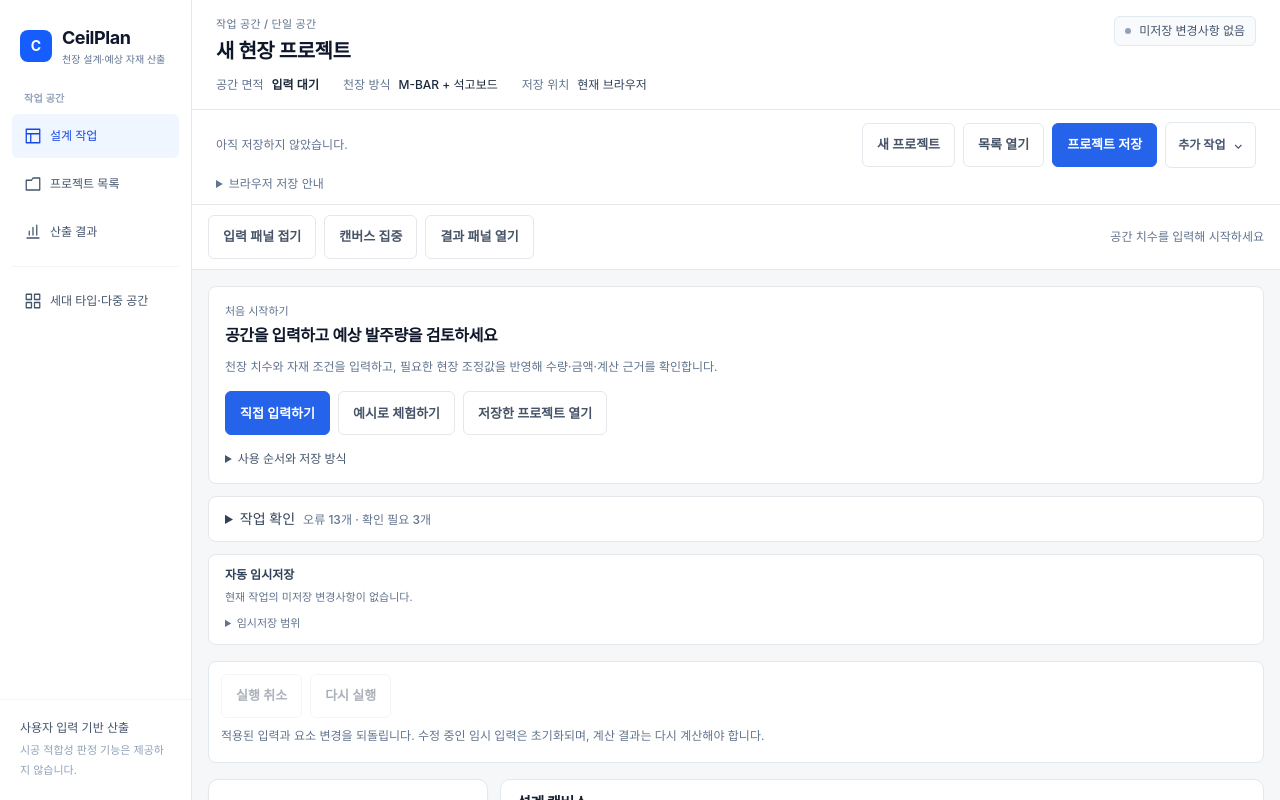
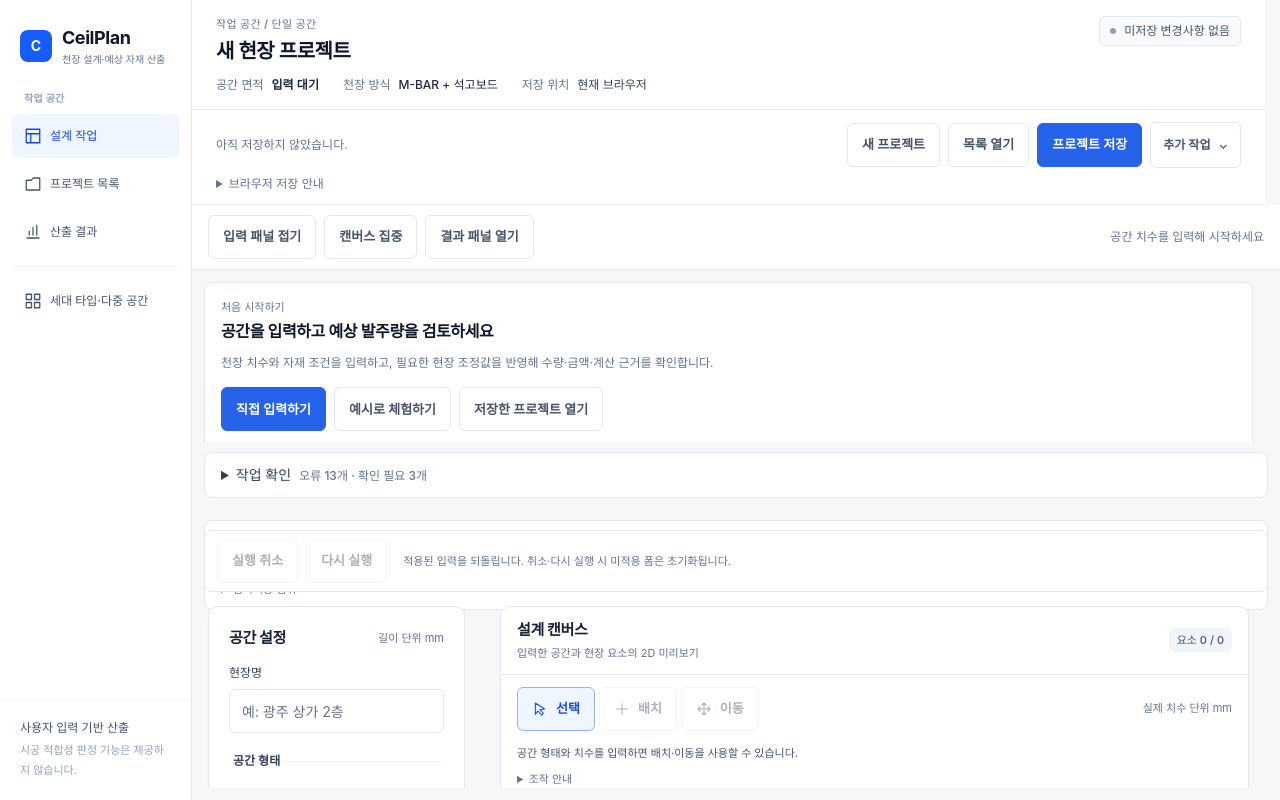
Before and after one commit to dhwmgl12-ux/ceilplan, a Next.js app: page / in a window 1280 px wide. Shown: the top 800 px of the page. Built offline with nearby package versions, Linux system fonts and the light colour scheme.

Commit message:
refactor: 작업 화면 골격과 패널 내부 스크롤 구성

```diff
--- a/app/globals.css
+++ b/app/globals.css
@@ -534,6 +534,154 @@ summary {
   }
 }
 
+/* 작업 화면 골격 */
+.cp-shell {
+  display: grid;
+  grid-template-columns: minmax(0, 1fr);
+  grid-template-rows: auto auto minmax(0, 1fr) auto;
+  min-width: 0;
+  min-height: 100dvh;
+  background: var(--cp-bg);
+}
+
+.cp-shell-header {
+  min-width: 0;
+}
+
+.cp-shell-main {
+  display: grid;
+  grid-template-columns: minmax(0, 1fr);
+  grid-template-rows: auto auto minmax(0, 1fr);
+  align-content: start;
+  gap: 10px;
+
+  min-width: 0;
+  min-height: 0;
+  padding: 12px;
+}
+
+.cp-shell-notices {
+  min-width: 0;
+}
+
+.cp-shell-notices > :last-child {
+  margin-bottom: 0;
+}
+
+.cp-shell-history {
+  display: flex;
+  flex-wrap: wrap;
+  align-items: center;
+  gap: 8px 16px;
+
+  min-width: 0;
+  padding: 8px 12px;
+
+  border: 1px solid var(--cp-border);
+  border-radius: var(--cp-radius-md);
+  background: var(--cp-surface);
+}
+
+.cp-shell-workspace {
+  min-width: 0;
+  min-height: 0;
+}
+
+.cp-shell-pane {
+  min-width: 0;
+  min-height: 0;
+}
+
+.cp-shell-status {
+  display: flex;
+  flex-wrap: wrap;
+  align-items: center;
+  justify-content: space-between;
+  gap: 8px 16px;
+
+  min-width: 0;
+  padding: 8px 16px;
+
+  border-top: 1px solid var(--cp-border);
+  background: var(--cp-surface);
+}
+
+/* 데스크톱에서는 작업 화면을 창 높이 안에 배치 */
+@media (min-width: 1280px) {
+  .cp-shell {
+    height: 100dvh;
+    min-height: 0;
+    overflow: hidden;
+  }
+
+  /*
+ * 다중 공간 관리 화면은 기존처럼 페이지 스크롤을 사용합니다.
+ * 내부의 선택 공간 편집기에만 높이를 지정합니다.
+ */
+  .cp-shell[data-embedded="true"] {
+    height: min(900px, 100dvh);
+  }
+
+  .cp-shell-header {
+    max-height: 32dvh;
+    overflow-y: auto;
+    scrollbar-gutter: stable;
+  }
+
+  .cp-shell > .cp-workspace-toolbar {
+    position: static;
+  }
+
+  .cp-shell-main {
+    overflow: hidden;
+  }
+
+  .cp-shell-notices {
+    max-height: min(20dvh, 160px);
+    overflow-y: auto;
+    scrollbar-gutter: stable;
+  }
+
+  .cp-shell-workspace {
+    height: 100%;
+    align-items: stretch;
+    overflow: hidden;
+  }
+
+  .cp-shell-workspace > .cp-shell-pane {
+    height: 100%;
+    overflow-y: auto;
+    scrollbar-gutter: stable;
+    padding: 4px;
+    scroll-margin-top: 12px;
+  }
+
+  .cp-shell-workspace > .cp-workspace-preview {
+    position: static;
+  }
+}
+
+/* 작은 화면에서는 페이지 스크롤과 기존 패널 전환을 사용 */
+@media (width < 1280px) {
+  .cp-shell,
+  .cp-shell[data-embedded="true"] {
+    height: auto;
+  }
+
+  .cp-shell-main {
+    display: block;
+  }
+
+  .cp-shell-notices,
+  .cp-shell-history {
+    margin-bottom: 12px;
+  }
+
+  .cp-shell-status {
+    padding-bottom: max(8px, env(safe-area-inset-bottom));
+  }
+}
+
 /* 발주용 보기 화면 */
 .order-print-dialog {
   position: fixed;
--- a/components/ceiling/CeilingWorkspace.tsx
+++ b/components/ceiling/CeilingWorkspace.tsx
@@ -675,7 +675,7 @@ export default function CeilingWorkspace({
     adjustments.length === 0;
 
   return (
-    <div className="min-w-0">
+    <div className="cp-shell" data-embedded={isSpaceEditor}>
       <a
         href="#main-content"
         className="sr-only focus:not-sr-only focus:fixed focus:left-4 focus:top-4 focus:z-50 focus:rounded-lg focus:bg-white focus:px-4 focus:py-3 focus:text-blue-700 focus:shadow-lg"
@@ -683,6 +683,7 @@ export default function CeilingWorkspace({
         본문으로 바로가기
       </a>
 
+      <div className="cp-shell-header">
         {isSpaceEditor ? (
           <header className="border-b border-blue-100 bg-white px-4 py-4 sm:px-6">
             <h2 className="text-xl font-bold">
@@ -724,6 +725,7 @@ export default function CeilingWorkspace({
             </ProjectHeader>
           </>
         )}
+      </div>
 
       <nav aria-label="작업 화면 구성" className="cp-workspace-toolbar">
         {/* 작은 화면에서는 작업 영역 전환 */}
@@ -797,11 +799,8 @@ export default function CeilingWorkspace({
         </p>
       </nav>
 
-      <main
-        id="main-content"
-        tabIndex={-1}
-        className="p-3 pb-28 sm:p-4 sm:pb-28 min-[1280px]:pb-4"
-      >
+      <main id="main-content" tabIndex={-1} className="cp-shell-main">
+        <div className="cp-shell-notices">
           {!isSpaceEditor && (
             <div className="mb-3">
               <UsageGuide
@@ -815,6 +814,8 @@ export default function CeilingWorkspace({
               />
             </div>
           )}
+        </div>
+
         <details className="mb-3 rounded-lg border border-[var(--cp-border)] bg-white">
           <summary className="cursor-pointer px-4 py-3 text-sm font-medium text-slate-700">
             작업 확인
@@ -845,7 +846,7 @@ export default function CeilingWorkspace({
           </div>
         )}
 
-        <div className="mb-4 rounded-lg border border-slate-200 bg-white p-3">
+        <div className="cp-shell-history">
           <div
             role="group"
             aria-label="편집 이력"
@@ -870,26 +871,27 @@ export default function CeilingWorkspace({
             </button>
           </div>
 
-          <p className="mt-2 text-xs leading-5 text-slate-500">
-            적용된 입력과 요소 변경을 되돌립니다. 수정 중인 임시 입력은
-            초기화되며, 계산 결과는 다시 계산해야 합니다.
-          </p>
-
-          <p role="status" className="mt-1 text-xs text-blue-700">
-            {historyMessage}
+          <p
+            role="status"
+            className="min-w-0 text-[11px] leading-5 text-slate-500"
+          >
+            {historyMessage ||
+              "적용된 입력을 되돌립니다. 취소·다시 실행 시 미적용 폼은 초기화됩니다."}
           </p>
         </div>
 
         <div
-          className="cp-workspace"
+          className="cp-workspace cp-shell-workspace"
           data-section={workspaceSection}
           data-input-open={inputPanelOpen}
           data-result-open={resultPanelOpen}
         >
           <div
             id="inputs"
-            tabIndex={-1}
-            className="cp-workspace-input space-y-4"
+            role="region"
+            aria-label="공간과 자재 입력"
+            tabIndex={0}
+            className="cp-workspace-input cp-shell-pane space-y-4"
           >
             <InputPanel
               inputs={inputs}
@@ -1000,8 +1002,10 @@ export default function CeilingWorkspace({
 
           <div
             id="preview"
-            tabIndex={-1}
-            className="cp-workspace-preview space-y-3"
+            role="region"
+            aria-label="설계 캔버스와 요소 속성"
+            tabIndex={0}
+            className="cp-workspace-preview cp-shell-pane space-y-3"
           >
             <CeilingPreview
               key={featureFormKey}
@@ -1028,8 +1032,10 @@ export default function CeilingWorkspace({
 
           <div
             id="workspace-results"
-            tabIndex={-1}
-            className="cp-workspace-results space-y-4"
+            role="region"
+            aria-label="산출 결과와 계산안"
+            tabIndex={0}
+            className="cp-workspace-results cp-shell-pane space-y-4"
           >
             <ResultsPanel snapshot={snapshot} stale={stale} />
 
@@ -1054,23 +1060,43 @@ export default function CeilingWorkspace({
         </div>
       </main>
       <div className="fixed inset-x-0 bottom-0 z-20 border-t border-slate-200 bg-white px-4 pt-3 pb-[max(0.75rem,env(safe-area-inset-bottom))] min-[1280px]:hidden">
-        <div className="flex items-center gap-3">
-          <p className="min-w-0 flex-1 text-xs leading-5 text-slate-500">
-            {stale
-              ? "입력이 변경되어 재계산이 필요합니다."
-              : result
-                ? "계산 결과를 확인하세요."
-                : "조건을 입력하고 계산하세요."}
-          </p>
+        <footer className="cp-shell-status" aria-label="작업 상태">
+          <div className="flex min-w-0 flex-wrap items-center gap-x-4 gap-y-1">
+            <span className="text-xs font-medium text-slate-700">
+              {isSpaceEditor ? "선택 공간 편집" : "단일 공간 작업"}
+            </span>
+
+            <span className="text-[11px] text-slate-500">단위 mm</span>
+
+            <span
+              className={`text-[11px] ${
+                stale ? "text-amber-800" : "text-slate-600"
+              }`}
+            >
+              {!snapshot
+                ? "계산 결과 없음"
+                : stale
+                  ? "재계산 필요"
+                  : "적용된 입력 기준 최신"}
+            </span>
+
+            {!isSpaceEditor && (
+              <span className="text-[11px] text-slate-500">
+                {dirty
+                  ? "프로젝트 미저장 변경사항 있음"
+                  : "프로젝트 미저장 변경사항 없음"}
+              </span>
+            )}
+          </div>
 
           <button
             type="button"
             onClick={handleCalculate}
             className="cp-button-primary shrink-0"
           >
-            {stale ? "다시 계산" : "계산하기"}
+            {stale ? "다시 계산" : "산출 계산"}
           </button>
-        </div>
+        </footer>
       </div>
     </div>
   );
```
Lines whose indentation alone changed are shown as unchanged.
